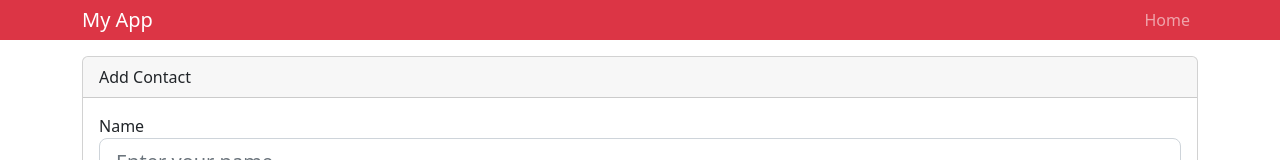
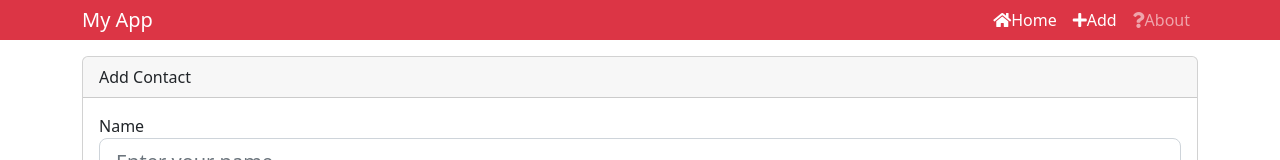
Before and after one commit to braincee/contact-manager, a React (Create React App) app: page /contact/add in a window 1280 px wide. Shown: the top 160 px of the page. Built offline with nearby package versions, Linux system fonts and the light colour scheme.

Commit message:
Add params, links and redirect

```diff
--- a/package.json
+++ b/package.json
@@ -14,7 +14,7 @@
     "react": "^18.2.0",
     "react-dom": "^18.2.0",
     "react-router": "^6.4.3",
-    "react-router-dom": "^5.2.0",
+    "react-router-dom": "^4.3.1",
     "react-scripts": "5.0.1",
     "uuid": "^9.0.0",
     "web-vitals": "^2.1.4"
--- a/src/App.js
+++ b/src/App.js
@@ -1,5 +1,5 @@
 import React, { Component } from 'react';
-import { BrowserRouter as Router, Route, Switch } from 'react-router-dom';
+import { BrowserRouter as Router, Switch, Route } from 'react-router-dom';
 import Header from './Components/layouts/Header';
 import Contacts from './Components/contacts/Contacts';
 import { Provider } from './context';
--- a/src/Components/contacts/AddContact.js
+++ b/src/Components/contacts/AddContact.js
@@ -53,6 +53,9 @@ class AddContact extends Component {
         errors: {}
        });
 
+       // redirect
+
+       this.props.history.push('/');
     }
 
     onChange = (event) => this.setState({[event.target.name]: event.target.value})
--- a/src/Components/layouts/Header.js
+++ b/src/Components/layouts/Header.js
@@ -1,15 +1,25 @@
-import React from 'react'
+import React from 'react';
+import { NavLink } from 'react-router-dom';
 
 const Header = props => {
     const { header } = props;
   return (
         <nav className='navbar navbar-expand-sm navbar-dark bg-danger mb-3 py-0'>
           <div className='container'>
-            <a href="/" className='navbar-brand'>{header}</a>
+            <a href = '/' className='navbar-brand'>{header}</a>
             <div>
               <ul className='navbar-nav mr-auto'>
                 <li className='nav-item'>
-                  <a href="/" className='nav-link'>Home</a>
+                  <NavLink to = '/' className='nav-link'><i className='fa fa-home'/>Home</NavLink>
+                </li>
+                <li className='nav-item'>
+                  <NavLink to = '/contact/add'
+                  className='nav-link'><i className='fa fa-plus'/>Add
+                  </NavLink>
+                </li>
+                <li className='nav-item'>
+                  <NavLink to = '/about' className='nav-link'><i className='fa fa-question'/>About
+                  </NavLink>
                 </li>
               </ul>
             </div>
```
Also changed, not shown: 1 other file (tests, documents, lock files or other folders).
